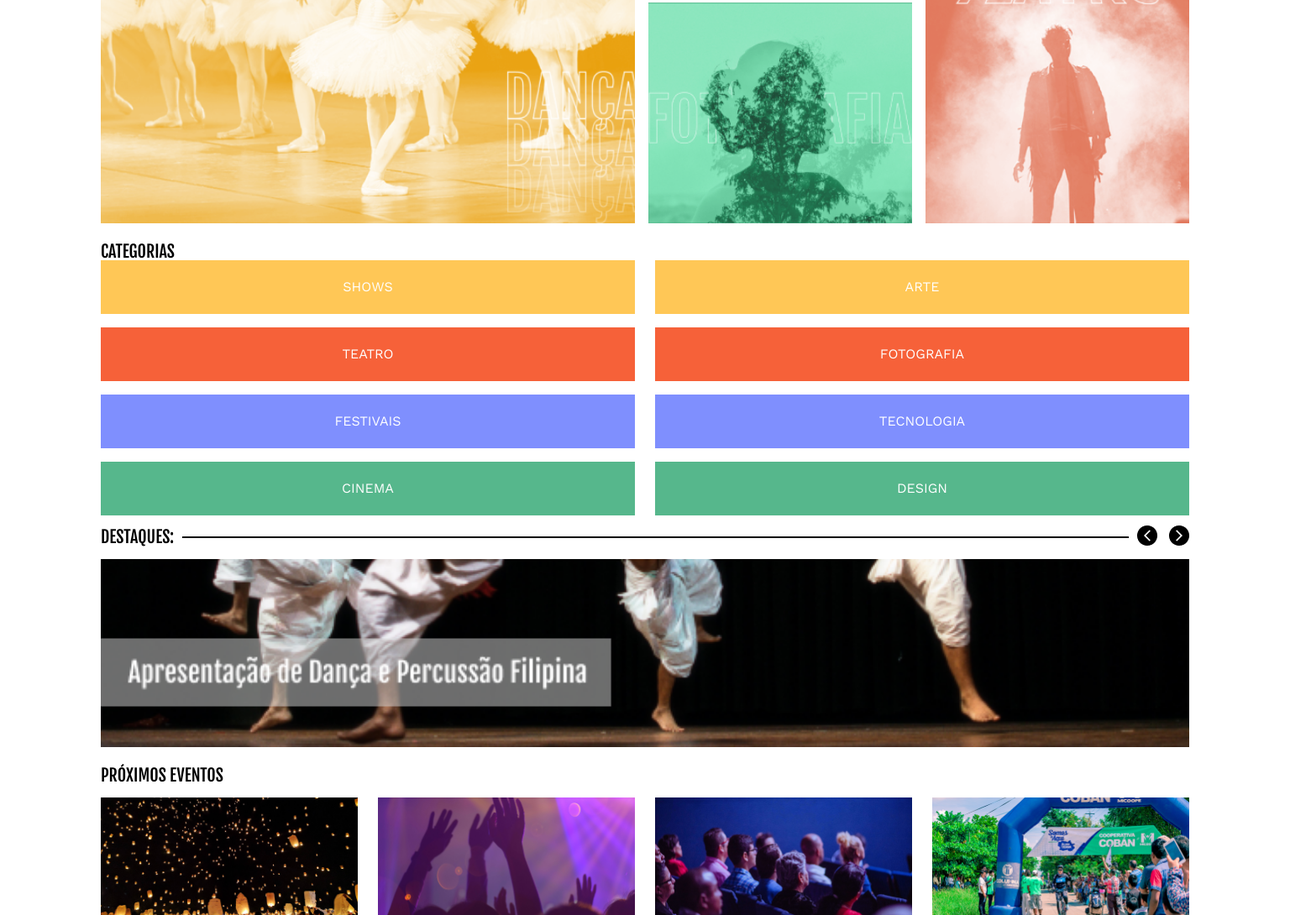
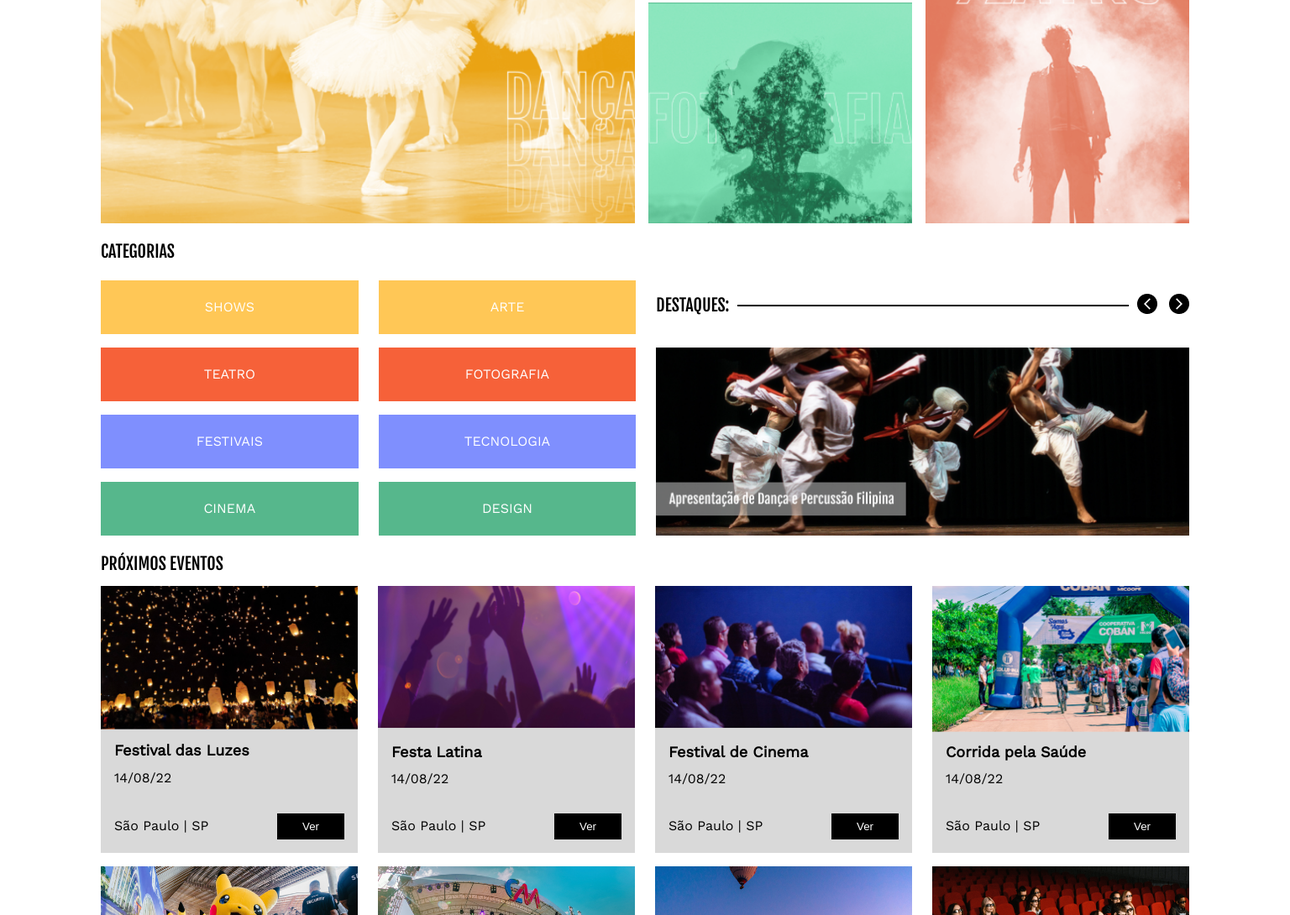
Before and after one commit to fabiomendoncaerpedev/culturama, a plain HTML site: page index.html in a window 1536 px wide. Shown: the part 376-1466 px from the top of the page at 84% size. Drawn offline with nearby package versions, Linux system fonts and the light colour scheme.

Commit message:
feat: styling category section

```diff
--- a/assets/style/grid.css
+++ b/assets/style/grid.css
@@ -88,3 +88,34 @@
         grid-area: 1 / 3 / 3 / 4;
     }
 }
+
+@media (min-width: 1440px) {
+    .categorias {
+        display: grid;
+        grid-template-areas:
+        "categories highlights";
+        column-gap: 1.5rem;
+
+        .categorias__destaques {
+            display: flex;
+            flex-direction: column;
+            justify-content: flex-end;
+
+            .destaques {
+                margin-bottom: 1.5rem;
+            }
+        }
+    }
+
+    .categorias__container {
+        grid-area: categories;
+
+        h2 {
+            margin-bottom: 1.5rem;
+        }
+    }
+
+    .categorias__destaques {
+        grid-area: highlights;
+    }
+}
--- a/index.html
+++ b/index.html
@@ -45,6 +45,7 @@
         </section>
 
         <section class="categorias">
+            <div class="categorias__container">
                 <h2 class="categorias__titulo">Categorias</h2>
                 <ul class="categorias__lista">
                     <li class="categorias__item">Shows</li>
@@ -56,6 +57,7 @@
                     <li class="categorias__item">Tecnologia</li>
                     <li class="categorias__item">Design</li>
                 </ul>
+            </div>
             <div class="categorias__destaques">
                 <div class="destaques">
                     <h3 class="destaques__titulo">Destaques:</h3>
@@ -65,8 +67,8 @@
                         <img src="./assets/img/icone-seta-avancar.png">
                     </div>
                 </div>
+                <div class="categorias__imagem"></div>
             </div>
-            <div class="categorias__imagem"></div>
         </section>
 
         <section class="eventos">
```
Lines whose indentation alone changed are shown as unchanged.
